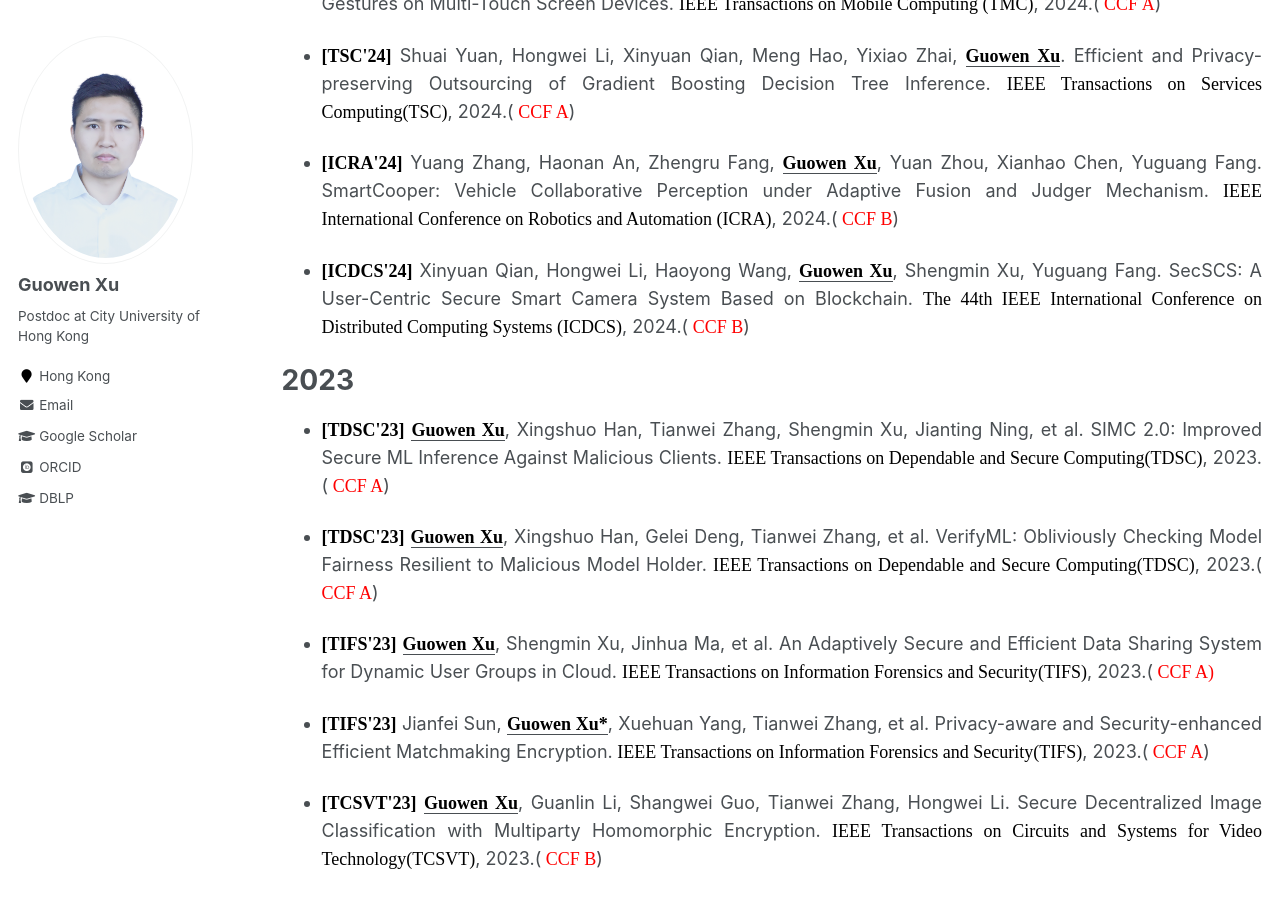
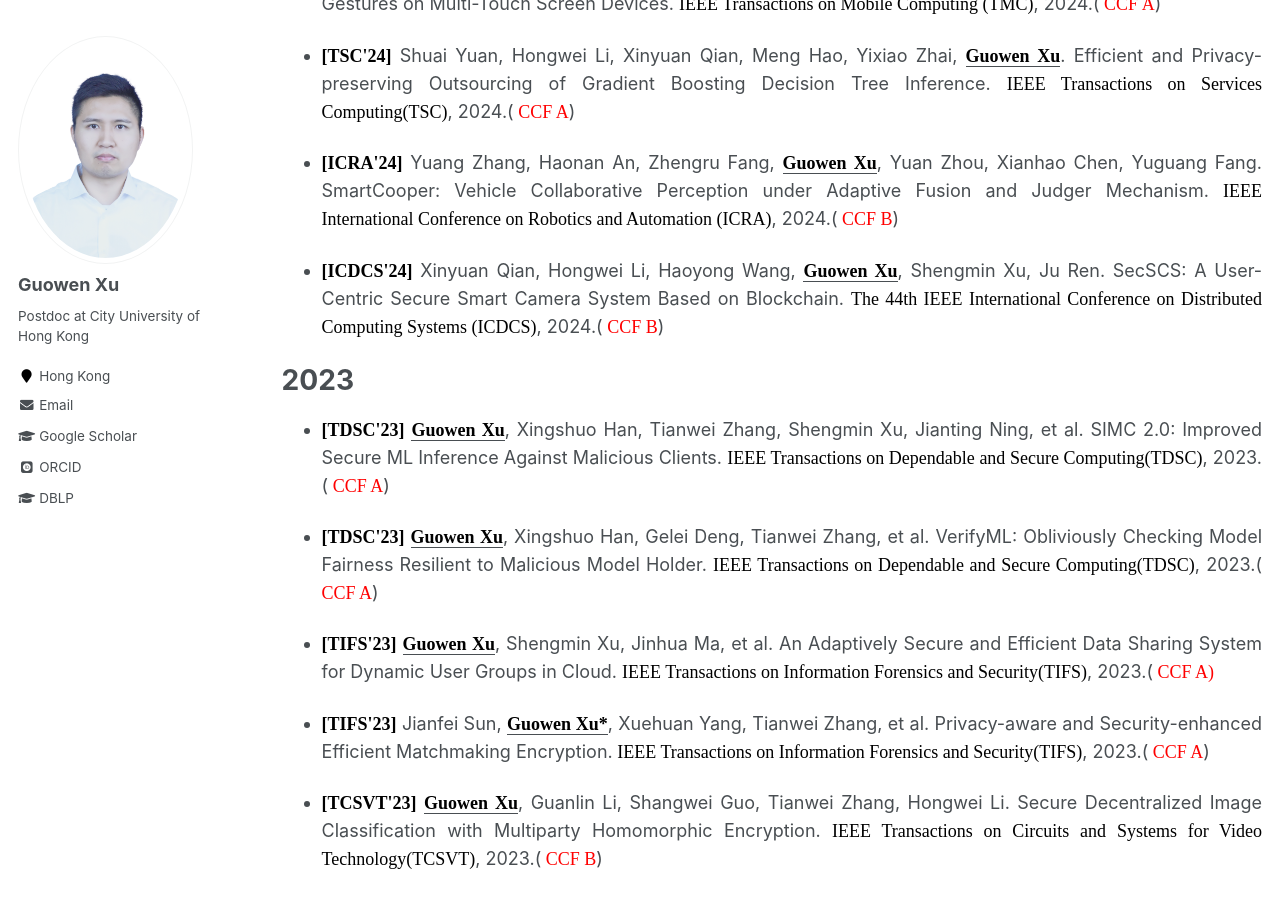
Before and after one commit to Guowen-xu/guowen-xu.github.io, a Jekyll site: the page built from _pages/publications.md, in a window 1280 px wide and 900 px high, scrolled down 1460 px. Built offline with Jekyll 4.4.1, drawn with Linux system fonts in a browser that asks for light colours; some web fonts are replaced.

Commit message:
Update publications.md

```diff
--- a/_pages/publications.md
+++ b/_pages/publications.md
@@ -40,7 +40,7 @@ You can find my articles on my [Google Scholar](https://scholar.google.com.hk/ci
 
 * <p align="justify"> <b><font face="Times New Roman" color=black size=4> [ICRA'24]</font></b> Yuang Zhang, Haonan An, Zhengru Fang,  <u><b><font face="Times New Roman" color=black size=4> Guowen Xu</font></b></u>, Yuan Zhou, Xianhao Chen, Yuguang Fang. SmartCooper: Vehicle Collaborative Perception under Adaptive Fusion and Judger Mechanism.  <font face="Times New Roman" color=black size=4> IEEE International Conference on Robotics and Automation (ICRA)</font>, 2024.(<font face="Times New Roman" color=red size=4> CCF B</font>)
 
-* <p align="justify"> <b><font face="Times New Roman" color=black size=4> [ICDCS'24]</font></b> Xinyuan Qian, Hongwei Li, Haoyong Wang,  <u><b><font face="Times New Roman" color=black size=4> Guowen Xu</font></b></u>, Shengmin Xu, Yuguang Fang. SecSCS: A User-Centric Secure Smart Camera System Based on Blockchain.  <font face="Times New Roman" color=black size=4> The 44th IEEE International Conference on Distributed Computing Systems (ICDCS)</font>, 2024.(<font face="Times New Roman" color=red size=4> CCF B</font>)
+* <p align="justify"> <b><font face="Times New Roman" color=black size=4> [ICDCS'24]</font></b> Xinyuan Qian, Hongwei Li, Haoyong Wang,  <u><b><font face="Times New Roman" color=black size=4> Guowen Xu</font></b></u>, Shengmin Xu, Ju Ren. SecSCS: A User-Centric Secure Smart Camera System Based on Blockchain.  <font face="Times New Roman" color=black size=4> The 44th IEEE International Conference on Distributed Computing Systems (ICDCS)</font>, 2024.(<font face="Times New Roman" color=red size=4> CCF B</font>)
 
 
 
```
